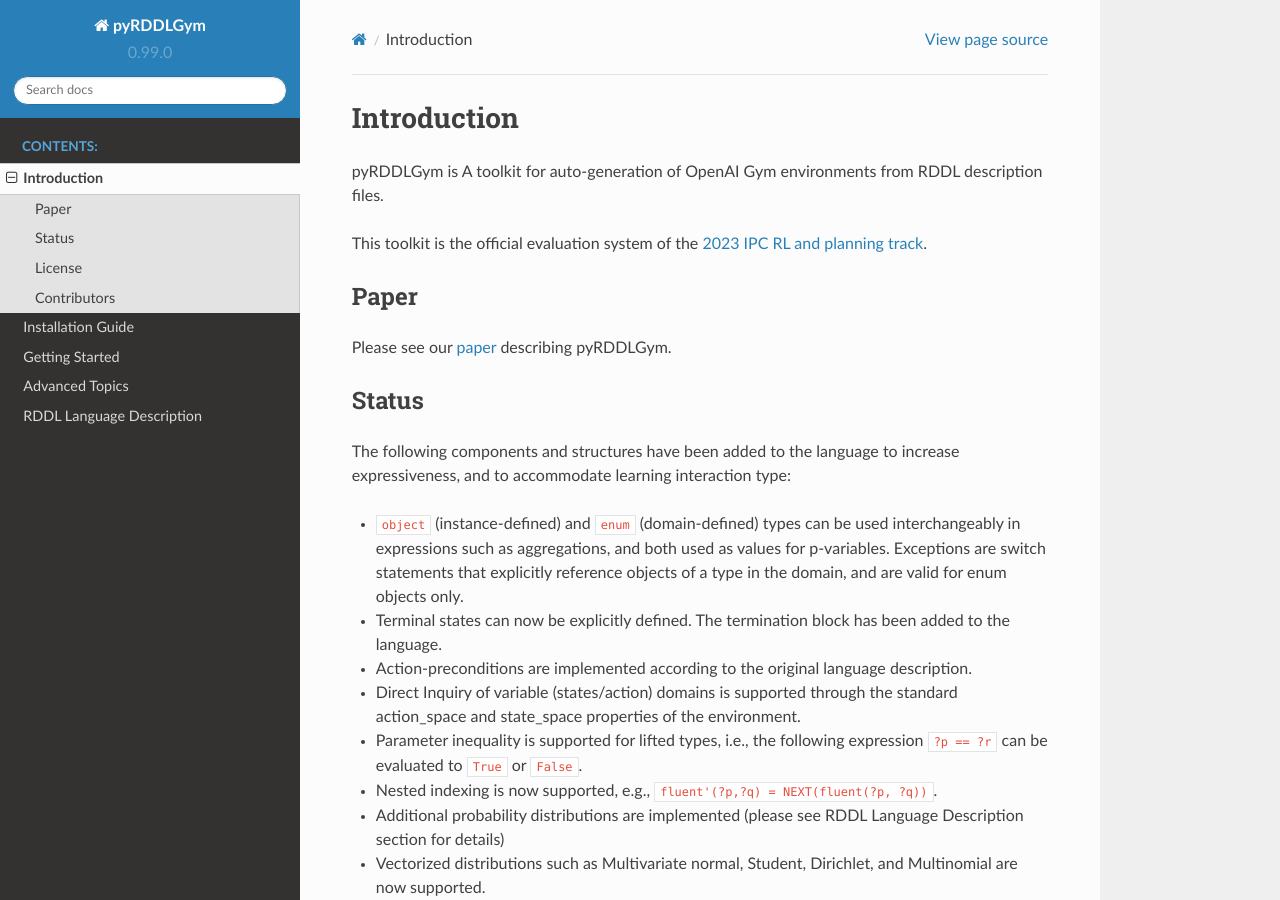
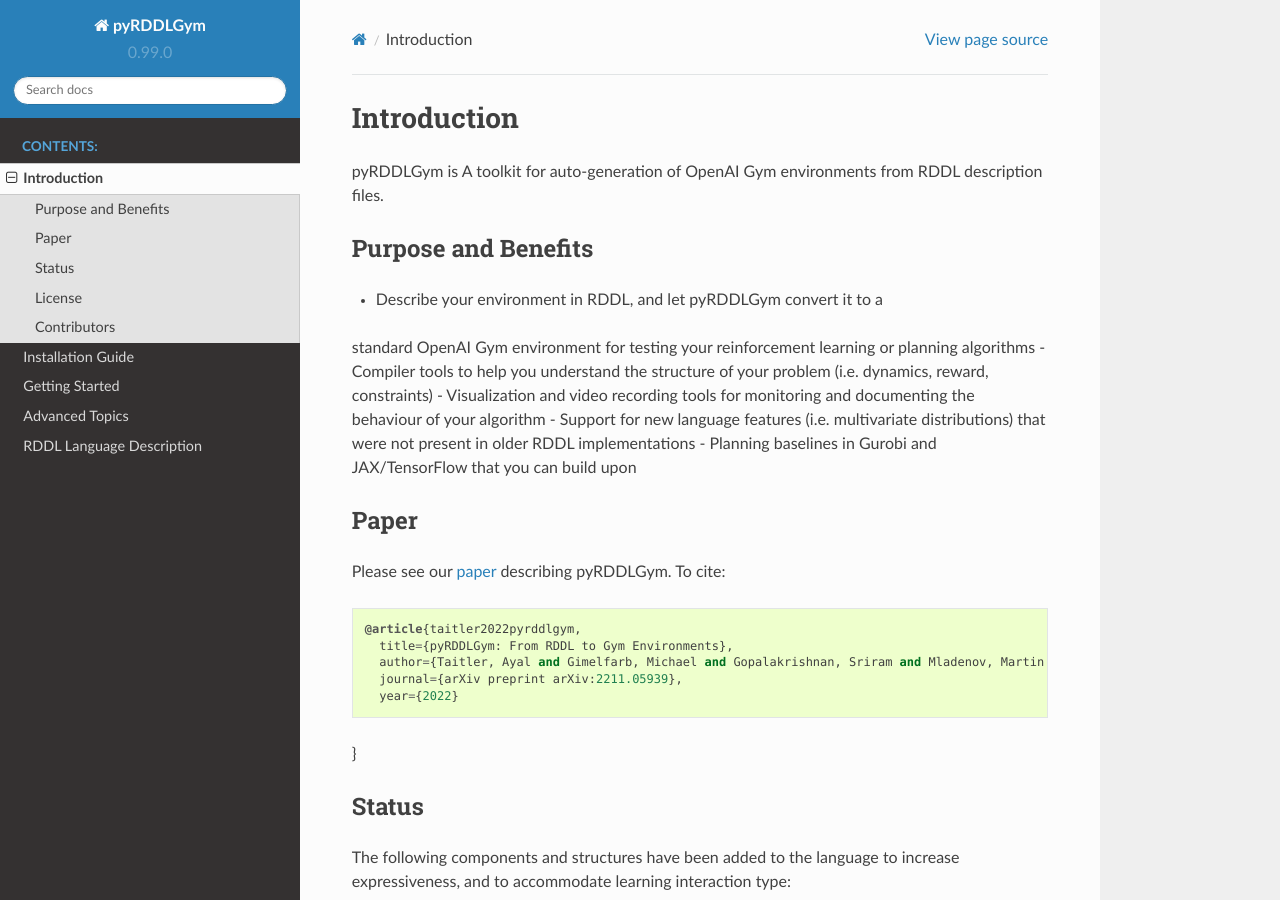
Before and after one commit to pyrddlgym-project/pyRDDLGym, a Sphinx documentation site: the page built from docs/introduction.rst, in a window 1280 px wide and 900 px high. Built offline with Sphinx 7.4.7 and the Read the Docs theme 2.0.0, drawn with Linux system fonts in a browser that asks for light colours; some of the changed text lies outside the part shown.

Commit message:
Update introduction.rst

```diff
--- a/docs/introduction.rst
+++ b/docs/introduction.rst
@@ -3,11 +3,29 @@ Introduction
 
 pyRDDLGym is A toolkit for auto-generation of OpenAI Gym environments from RDDL description files.
 
-This toolkit is the official evaluation system of the `2023 IPC RL and planning track <https://ataitler.github.io/IPPC2023/>`_.
+Purpose and Benefits
+-----
+- Describe your environment in RDDL, and let pyRDDLGym convert it to a
+standard OpenAI Gym environment for testing your reinforcement learning or planning algorithms
+- Compiler tools to help you understand the structure of your problem (i.e. dynamics, reward, constraints)
+- Visualization and video recording tools for monitoring and documenting
+the behaviour of your algorithm
+- Support for new language features (i.e. multivariate distributions)
+that were not present in older RDDL implementations
+- Planning baselines in Gurobi and JAX/TensorFlow that you can build upon
 
 Paper
 -----
-Please see our `paper <https://arxiv.org/abs/2211.05939>`_ describing pyRDDLGym.
+Please see our `paper <https://arxiv.org/abs/2211.05939>`_ describing pyRDDLGym. To cite:
+
+.. code-block:: python
+
+    @article{taitler2022pyrddlgym,
+      title={pyRDDLGym: From RDDL to Gym Environments},
+      author={Taitler, Ayal and Gimelfarb, Michael and Gopalakrishnan, Sriram and Mladenov, Martin and Liu, Xiaotian and Sanner, Scott},
+      journal={arXiv preprint arXiv:2211.05939},
+      year={2022}
+}
 
 Status
 ------
@@ -53,6 +71,9 @@ Software for related simulators:
 - `rddlgym <https://github.com/thiagopbueno/rddlgym>`_
 - `pddlgym <https://github.com/tomsilver/pddlgym>`_
 
+
+This toolkit was the official evaluation system of the `2023 IPC RL and planning track <https://ataitler.github.io/IPPC2023/>`_.
+
 License
 -------
 This software is distributed under the MIT License.
```
